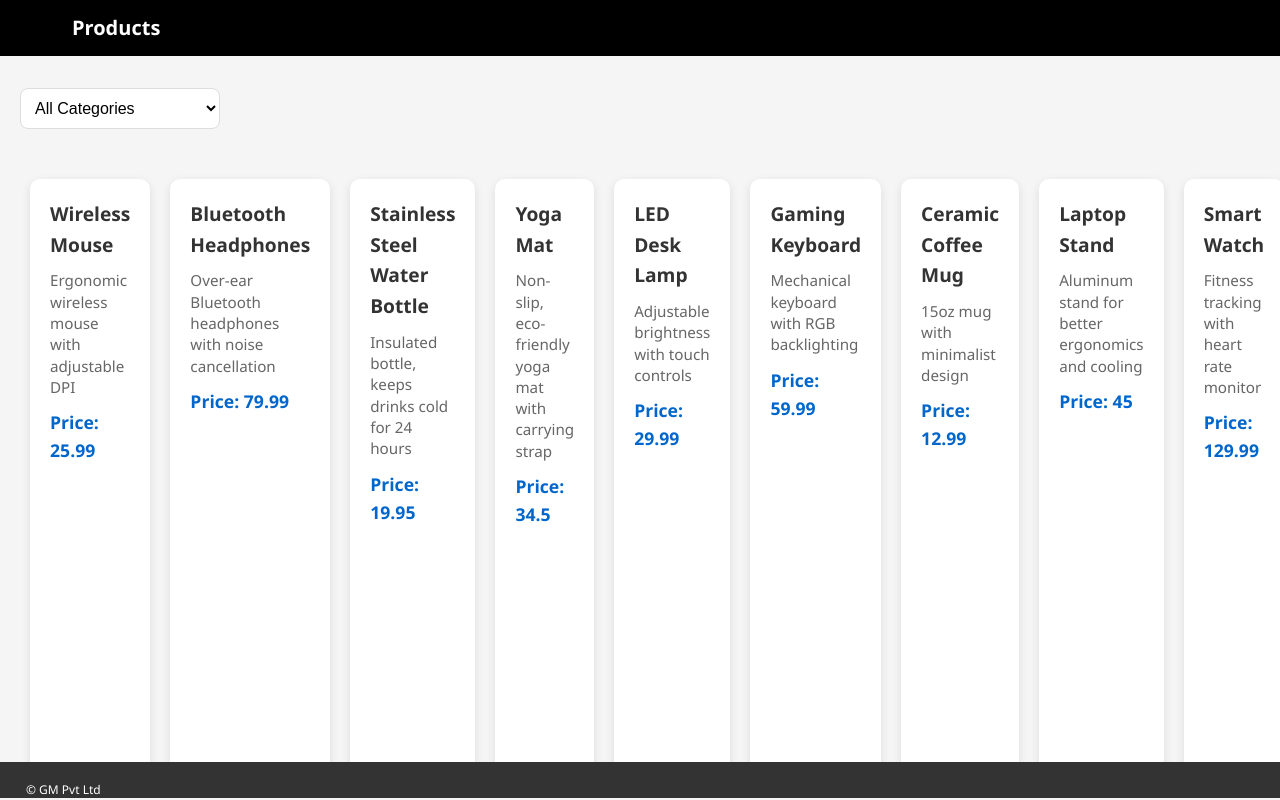
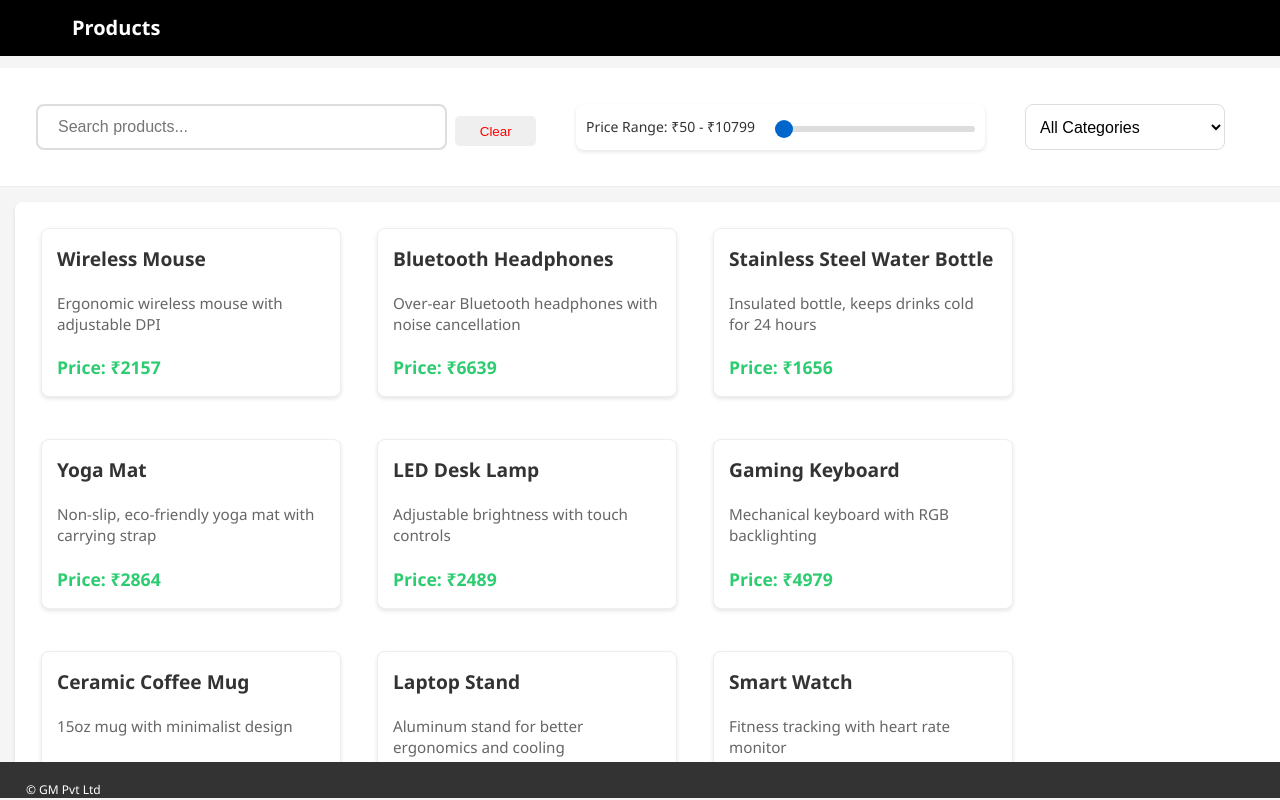
Before and after one commit to 2004-20023/productlist, an Angular app: page / in a window 1280 px wide. Built offline with nearby package versions, Linux system fonts and the light colour scheme; a web font is replaced by a local one.

Commit message:
pricerange,search,sccroll

```diff
--- a/public/ProductList.json
+++ b/public/ProductList.json
@@ -3,7 +3,7 @@
     "id": 1,
     "name": "Wireless Mouse",
     "description": "Ergonomic wireless mouse with adjustable DPI",
-    "price": 25.99,
+    "price": 2157,
     "category": "Electronics",
     "stock": 120,
     "image_url": "https://example.com/images/wireless-mouse.jpg"
@@ -12,7 +12,7 @@
     "id": 2,
     "name": "Bluetooth Headphones",
     "description": "Over-ear Bluetooth headphones with noise cancellation",
-    "price": 79.99,
+    "price": 6639,
     "category": "Electronics",
     "stock": 75,
     "image_url": "https://example.com/images/bluetooth-headphones.jpg"
@@ -21,7 +21,7 @@
     "id": 3,
     "name": "Stainless Steel Water Bottle",
     "description": "Insulated bottle, keeps drinks cold for 24 hours",
-    "price": 19.95,
+    "price": 1656,
     "category": "Home & Kitchen",
     "stock": 200,
     "image_url": "https://example.com/images/water-bottle.jpg"
@@ -30,7 +30,7 @@
     "id": 4,
     "name": "Yoga Mat",
     "description": "Non-slip, eco-friendly yoga mat with carrying strap",
-    "price": 34.50,
+    "price": 2864,
     "category": "Fitness",
     "stock": 90,
     "image_url": "https://example.com/images/yoga-mat.jpg"
@@ -39,7 +39,7 @@
     "id": 5,
     "name": "LED Desk Lamp",
     "description": "Adjustable brightness with touch controls",
-    "price": 29.99,
+    "price": 2489,
     "category": "Office Supplies",
     "stock": 60,
     "image_url": "https://example.com/images/led-desk-lamp.jpg"
@@ -48,7 +48,7 @@
     "id": 6,
     "name": "Gaming Keyboard",
     "description": "Mechanical keyboard with RGB backlighting",
-    "price": 59.99,
+    "price": 4979,
     "category": "Electronics",
     "stock": 110,
     "image_url": "https://example.com/images/gaming-keyboard.jpg"
@@ -57,7 +57,7 @@
     "id": 7,
     "name": "Ceramic Coffee Mug",
     "description": "15oz mug with minimalist design",
-    "price": 12.99,
+    "price": 1079,
     "category": "Home & Kitchen",
     "stock": 150,
     "image_url": "https://example.com/images/coffee-mug.jpg"
@@ -66,7 +66,7 @@
     "id": 8,
     "name": "Laptop Stand",
     "description": "Aluminum stand for better ergonomics and cooling",
-    "price": 45.00,
+    "price": 3735,
     "category": "Office Supplies",
     "stock": 80,
     "image_url": "https://example.com/images/laptop-stand.jpg"
@@ -75,7 +75,7 @@
     "id": 9,
     "name": "Smart Watch",
     "description": "Fitness tracking with heart rate monitor",
-    "price": 129.99,
+    "price": 10799,
     "category": "Wearable Tech",
     "stock": 50,
     "image_url": "https://example.com/images/smart-watch.jpg"
@@ -84,7 +84,7 @@
     "id": 10,
     "name": "Portable Charger",
     "description": "10000mAh power bank with fast charging",
-    "price": 22.50,
+    "price": 1867,
     "category": "Electronics",
     "stock": 140,
     "image_url": "https://example.com/images/portable-charger.jpg"
@@ -93,7 +93,7 @@
     "id": 11,
     "name": "Wireless Earbuds",
     "description": "Compact earbuds with noise isolation",
-    "price": 49.99,
+    "price": 4149,
     "category": "Electronics",
     "stock": 100,
     "image_url": "https://example.com/images/wireless-earbuds.jpg"
@@ -102,7 +102,7 @@
     "id": 12,
     "name": "Electric Kettle",
     "description": "1.7L kettle with auto shut-off",
-    "price": 39.99,
+    "price": 3319,
     "category": "Home & Kitchen",
     "stock": 85,
     "image_url": "https://example.com/images/electric-kettle.jpg"
@@ -111,7 +111,7 @@
     "id": 13,
     "name": "Running Shoes",
     "description": "Lightweight and comfortable running shoes",
-    "price": 59.99,
+    "price": 4979,
     "category": "Fitness",
     "stock": 70,
     "image_url": "https://example.com/images/running-shoes.jpg"
@@ -120,7 +120,7 @@
     "id": 14,
     "name": "Desk Organizer",
     "description": "Multi-compartment organizer for office supplies",
-    "price": 15.99,
+    "price": 1329,
     "category": "Office Supplies",
     "stock": 95,
     "image_url": "https://example.com/images/desk-organizer.jpg"
@@ -129,7 +129,7 @@
     "id": 15,
     "name": "Smartphone Tripod",
     "description": "Adjustable tripod for smartphones and cameras",
-    "price": 24.99,
+    "price": 2079,
     "category": "Electronics",
     "stock": 130,
     "image_url": "https://example.com/images/smartphone-tripod.jpg"
@@ -138,7 +138,7 @@
     "id": 16,
     "name": "Digital Kitchen Scale",
     "description": "Precision scale for cooking and baking",
-    "price": 18.99,
+    "price": 1583,
     "category": "Home & Kitchen",
     "stock": 120,
     "image_url": "https://example.com/images/kitchen-scale.jpg"
@@ -147,7 +147,7 @@
     "id": 17,
     "name": "Resistance Bands",
     "description": "Set of 5 resistance bands for workouts",
-    "price": 14.99,
+    "price": 1249,
     "category": "Fitness",
     "stock": 200,
     "image_url": "https://example.com/images/resistance-bands.jpg"
@@ -156,7 +156,7 @@
     "id": 18,
     "name": "Notebook",
     "description": "Hardcover notebook with 200 pages",
-    "price": 9.99,
+    "price": 832,
     "category": "Office Supplies",
     "stock": 300,
     "image_url": "https://example.com/images/notebook.jpg"
@@ -165,7 +165,7 @@
     "id": 19,
     "name": "Bluetooth Speaker",
     "description": "Portable speaker with deep bass",
-    "price": 39.99,
+    "price": 3319,
     "category": "Electronics",
     "stock": 90,
     "image_url": "https://example.com/images/bluetooth-speaker.jpg"
@@ -174,7 +174,7 @@
     "id": 20,
     "name": "Vacuum Insulated Tumbler",
     "description": "Keeps drinks hot or cold for hours",
-    "price": 17.99,
+    "price": 1495,
     "category": "Home & Kitchen",
     "stock": 140,
     "image_url": "https://example.com/images/tumbler.jpg"
@@ -183,7 +183,7 @@
     "id": 21,
     "name": "Foam Roller",
     "description": "High-density foam roller for muscle recovery",
-    "price": 21.99,
+    "price": 1827,
     "category": "Fitness",
     "stock": 60,
     "image_url": "https://example.com/images/foam-roller.jpg"
@@ -192,7 +192,7 @@
     "id": 22,
     "name": "Whiteboard",
     "description": "Magnetic whiteboard with markers and eraser",
-    "price": 29.99,
+    "price": 2489,
     "category": "Office Supplies",
     "stock": 50,
     "image_url": "https://example.com/images/whiteboard.jpg"
@@ -201,7 +201,7 @@
     "id": 23,
     "name": "Action Camera",
     "description": "Waterproof action camera with 4K recording",
-    "price": 99.99,
+    "price": 8319,
     "category": "Electronics",
     "stock": 40,
     "image_url": "https://example.com/images/action-camera.jpg"
@@ -210,7 +210,7 @@
     "id": 24,
     "name": "Cast Iron Skillet",
     "description": "Pre-seasoned skillet for cooking and baking",
-    "price": 25.99,
+    "price": 2157,
     "category": "Home & Kitchen",
     "stock": 80,
     "image_url": "https://example.com/images/cast-iron-skillet.jpg"
@@ -219,7 +219,7 @@
     "id": 25,
     "name": "Jump Rope",
     "description": "Adjustable jump rope for cardio workouts",
-    "price": 12.99,
+    "price": 1079,
     "category": "Fitness",
     "stock": 150,
     "image_url": "https://example.com/images/jump-rope.jpg"
@@ -228,7 +228,7 @@
     "id": 26,
     "name": "File Organizer",
     "description": "Expandable file organizer with 12 pockets",
-    "price": 19.99,
+    "price": 1656,
     "category": "Office Supplies",
     "stock": 70,
     "image_url": "https://example.com/images/file-organizer.jpg"
@@ -237,7 +237,7 @@
     "id": 27,
     "name": "Smart Light Bulb",
     "description": "Wi-Fi enabled bulb with color-changing options",
-    "price": 14.99,
+    "price": 1249,
     "category": "Electronics",
     "stock": 200,
     "image_url": "https://example.com/images/smart-light-bulb.jpg"
@@ -246,7 +246,7 @@
     "id": 28,
     "name": "Knife Set",
     "description": "Stainless steel knives with wooden block",
-    "price": 49.99,
+    "price": 4149,
     "category": "Home & Kitchen",
     "stock": 30,
     "image_url": "https://example.com/images/knife-set.jpg"
@@ -255,7 +255,7 @@
     "id": 29,
     "name": "Pull-Up Bar",
     "description": "Doorway pull-up bar for upper body workouts",
-    "price": 29.99,
+    "price": 2489,
     "category": "Fitness",
     "stock": 100,
     "image_url": "https://example.com/images/pull-up-bar.jpg"
@@ -264,7 +264,7 @@
     "id": 30,
     "name": "Desk Chair",
     "description": "Ergonomic office chair with lumbar support",
-    "price": 129.99,
+    "price": 10799,
     "category": "Office Supplies",
     "stock": 20,
     "image_url": "https://example.com/images/desk-chair.jpg"
--- a/src/app/maincontent/maincontent.component.html
+++ b/src/app/maincontent/maincontent.component.html
@@ -1,17 +1,45 @@
-<select (change)="onCategoryChange($event.target)">
-  <option value="">All Categories</option>
-  <option *ngFor="let category of uniqueCategories" [value]="">{{category}}</option>
-</select>
+<!-- Search bar -->
+<div class="topcontainer" style="display: flex;">
 
-<div style="width: 100%; max-height: 700px;">
-  <div class="ProductList">
-    <ng-container *ngFor="let product of ProductList">
-      <div class="product-item" *ngIf="product.category == selectedCategory || selectedCategory == ''">
-      <!-- <div class="product-id">SL.NO: {{product.id}}</div> -->
-      <div class="product-name"> {{product.name}}</div>
-      <div class="product-description"> {{product.description}}</div>
-      <div class="product-price">Price: {{product.price}}</div>
+  <div class="search-container">
+    <div class="inputs" style="display: flex;">
+      <input type="text" [(ngModel)]="searchQuery" (input)="onSearch($event)" placeholder="Search products..."
+        class="search-input">
+      <button
+        style="width: 100px; height: 30px; color: red; border:none; border-radius: 5px;margin-left: 8px; margin-top:12px;"
+        (click)="clearSearch()">Clear</button>
+    </div>
+
+    <div class="suggestions" *ngIf="showSuggestions && filteredProducts.length > 0">
+      <div class="suggestion-item" *ngFor="let product of filteredProducts" (click)="selectProduct(product)">
+        {{product.name}}
       </div>
-    </ng-container>
+    </div>
+  </div>
+
+  <!-- Price Range Filter -->
+  <div class="price-filter" style="margin: 20px;">
+    <label>Price Range: ₹{{minPrice}} - ₹{{maxPrice}}</label>
+    <input type="range" [(ngModel)]="selectedPrice" [min]="50" [max]="maxAvailablePrice" (input)="onPriceChange($event)"
+      style="width: 200px; margin-left: 10px;">
+  </div>
+  <select (change)="onCategoryChange($event.target)">
+    <option value="">All Categories</option>
+    <option *ngFor="let category of uniqueCategories" [value]="category">{{category}}</option>
+  </select>
+</div>
+
+<!-- Product List Container -->
+<div class="product-container" style="height: calc(100vh - 150px); overflow: hidden;">
+  <div class="ProductList" style="height: 100%; overflow-y: auto; padding: 16px;">
+    <div style="display: flex; flex-wrap: wrap; gap: 16px;">
+      <ng-container *ngFor="let product of filteredProducts">
+        <div class="product-item" style="width: 300px; margin-bottom: 16px;" *ngIf="product.category === selectedCategory || selectedCategory === ''">
+          <div class="product-name">{{product.name}}</div>
+          <div class="product-description">{{product.description}}</div>
+          <div class="product-price">Price: ₹{{product.price}}</div>
+        </div>
+      </ng-container>
+    </div>
   </div>
 </div>
--- a/src/app/maincontent/maincontent.component.scss
+++ b/src/app/maincontent/maincontent.component.scss
@@ -1,22 +1,28 @@
 /* Styles for the ProductList component */
 .ProductList {
-  display: grid;
-  grid-template-columns: repeat(auto-fill, minmax(300px, 1fr));
+    display: flex;
+  flex-wrap: wrap;
   gap: 20px;
   padding: 20px;
+  justify-content: center;
   margin: 0 auto;
-  max-width: 1200px;
+  position: relative;
+  background: white;
+  border-radius: 8px;
+  box-shadow: 0 2px 4px rgba(0, 0, 0, 0.1);
 }
 
 .product-item {
   background: white;
-  border-radius: 10px;
-  box-shadow: 0 3px 10px rgba(0, 0, 0, 0.1);
-  padding: 20px;
+  border-radius: 8px;
+  box-shadow: 0 2px 4px rgba(0,0,0,0.1);
+  padding: 15px;
   transition: all 0.3s ease;
   display: flex;
   flex-direction: column;
   gap: 10px;
+  margin: 10px;
+  border: 1px solid #eee;
 
   &:hover {
     transform: translateY(-5px);
@@ -32,18 +38,23 @@
     font-size: 1.2rem;
     font-weight: 600;
     color: #333;
+    font-weight: bold;
+    margin-bottom: 8px;
   }
 
   .product-description {
     color: #666;
     font-size: 0.95rem;
     line-height: 1.4;
+    margin-bottom: 8px;
   }
 
   .product-price {
     font-weight: 600;
     color: #0066cc;
     font-size: 1.1rem;
+    color: #2ecc71;
+    font-weight: bold;
   }
 
   .product-stock {
@@ -87,9 +98,9 @@ select {
 
 .ProductList {
   display: inline-flex;
-  padding: 15px;
+  padding: 40px;
   margin: 15px;
-  width: 80%;
+  width: 100%;
   height: 700px;
 }
 
@@ -161,3 +172,120 @@ select {
   width: 100%;
   table-layout: fixed;
 }
+
+.search-container {
+  position: relative;
+  width: 100%;
+  max-width: 500px;
+  margin: 20px;
+}
+
+.search-input {
+  width: 100%;
+  padding: 12px 20px;
+  border: 2px solid #ddd;
+  border-radius: 8px;
+  font-size: 16px;
+  transition: all 0.3s ease;
+
+  &:focus {
+    outline: none;
+    border-color: #0066cc;
+    box-shadow: 0 0 0 3px rgba(0, 102, 204, 0.1);
+  }
+}
+
+.suggestions {
+  position: absolute;
+  top: 100%;
+  left: 0;
+  right: 0;
+  background: white;
+  border: 1px solid #ddd;
+  border-radius: 0 0 8px 8px;
+  box-shadow: 0 4px 6px rgba(0, 0, 0, 0.1);
+  max-height: 300px;
+  overflow-y: auto;
+  z-index: 1000;
+}
+
+.suggestion-item {
+  padding: 10px 20px;
+  cursor: pointer;
+  transition: background-color 0.2s;
+
+  &:hover {
+    background-color: #f5f5f5;
+  }
+
+  &:not(:last-child) {
+    border-bottom: 1px solid #eee;
+  }
+}
+
+.price-filter {
+  margin: 20px;
+  padding: 10px;
+  background: white;
+  border-radius: 8px;
+  box-shadow: 0 2px 4px rgba(0,0,0,0.1);
+
+  label {
+    font-size: 14px;
+    color: #333;
+    margin-right: 10px;
+  }
+
+  input[type="range"] {
+    -webkit-appearance: none;
+    appearance: none;
+    width: 200px;
+    height: 6px;
+    background: #ddd;
+    border-radius: 3px;
+    outline: none;
+
+    &::-webkit-slider-thumb {
+      -webkit-appearance: none;
+      appearance: none;
+      width: 18px;
+      height: 18px;
+      background: #0066cc;
+      border-radius: 50%;
+      cursor: pointer;
+      transition: background 0.2s;
+
+      &:hover {
+        background: #0052a3;
+      }
+    }
+
+    &::-moz-range-thumb {
+      width: 18px;
+      height: 18px;
+      background: #0066cc;
+      border-radius: 50%;
+      cursor: pointer;
+      border: none;
+      transition: background 0.2s;
+
+      &:hover {
+        background: #0052a3;
+      }
+    }
+  }
+}
+
+.product-container {
+  position: relative;
+  background-color: #f5f5f5;
+}
+
+.topcontainer {
+  position: sticky;
+  top: 0;
+  background: white;
+  z-index: 10;
+  padding: 16px;
+  border-bottom: 1px solid #eee;
+}
--- a/src/app/maincontent/maincontent.component.ts
+++ b/src/app/maincontent/maincontent.component.ts
@@ -1,46 +1,86 @@
 import { Component, OnInit } from '@angular/core';
 import * as ProductList from './../../../public/ProductList.json'
 import { NgFor, NgIf } from '@angular/common';
+import { FormsModule } from '@angular/forms';
+
 @Component({
   selector: 'maincontent',
-  imports: [NgFor, NgIf],
+  imports: [NgFor, NgIf, FormsModule],
   templateUrl: './maincontent.component.html',
   styleUrl: './maincontent.component.scss'
 })
 export class MaincontentComponent implements OnInit {
-  ProductList: any = ProductList
-  uniqueCategories: any = []
+  ProductList: any = ProductList;
+  uniqueCategories: any = [];
   selectedCategory: string = '';
   currentPage: number = 1;
   itemsPerPage: number = 10;
   paginatedProducts: any[] = [];
+  searchQuery: string = '';
+  filteredProducts: any[] = [];
+  showSuggestions: boolean = false;
+  selectedPrice: number = 50;
+  maxAvailablePrice: number = 0;
+  minPrice: number = 50;
+  maxPrice: number = 0;
 
   ngOnInit(): void {
-    this.ProductList = this.ProductList.default
+    this.ProductList = this.ProductList.default;
     this.uniqueCategories = [...new Set(this.ProductList.map((product: any) => product.category))];
+    this.maxAvailablePrice = Math.max(...this.ProductList.map((product: any) => product.price));
+    this.maxPrice = this.maxAvailablePrice;
+    this.filteredProducts = this.ProductList;
     this.updatePaginatedProducts();
+  }
 
-    console.log("Product List:", this.ProductList)
-    console.log("uniqueCategories:", this.uniqueCategories)
+  onPriceChange(event: any) {
+    this.selectedPrice = event.target.value;
+    this.maxPrice = this.selectedPrice;
+    this.applyFilters();
+  }
+
+  applyFilters() {
+    this.filteredProducts = this.ProductList.filter((product: any) => {
+      const matchesCategory = !this.selectedCategory || product.category === this.selectedCategory;
+      const matchesSearch = !this.searchQuery ||
+        product.name.toLowerCase().includes(this.searchQuery.toLowerCase());
+      const matchesPrice = product.price <= this.maxPrice && product.price >= this.minPrice;
+      return matchesCategory && matchesSearch && matchesPrice;
+    });
+    this.updatePaginatedProducts();
+  }
+
+  onSearch(event: any) {
+    const query = event.target.value.toLowerCase();
+    this.searchQuery = query;
+    this.showSuggestions = query.length > 0;
+    this.applyFilters();
+  }
+
+  selectProduct(product: any) {
+    this.searchQuery = product.name;
+    this.filteredProducts = [product];
+    this.showSuggestions = false;
+    this.updatePaginatedProducts();
   }
 
   onCategoryChange(event: any) {
     const selectedValue = event.value || '';
-    console.log("Selected Category:", event.value)
     this.selectedCategory = selectedValue;
     this.currentPage = 1;
-    this.updatePaginatedProducts();
+    this.applyFilters();
+  }
 
+  clearSearch() {
+    this.searchQuery = '';
+    this.showSuggestions = false;
+    this.applyFilters();
   }
 
   updatePaginatedProducts() {
-    const filteredProducts = this.ProductList.filter(
-      (product: any) =>
-        product.category == this.selectedCategory || this.selectedCategory == ''
-    );
     const startIndex = (this.currentPage - 1) * this.itemsPerPage;
     const endIndex = startIndex + this.itemsPerPage;
-    this.paginatedProducts = filteredProducts.slice(startIndex, endIndex);
+    this.paginatedProducts = this.filteredProducts.slice(startIndex, endIndex);
   }
 
   changePage(page: number) {
```
